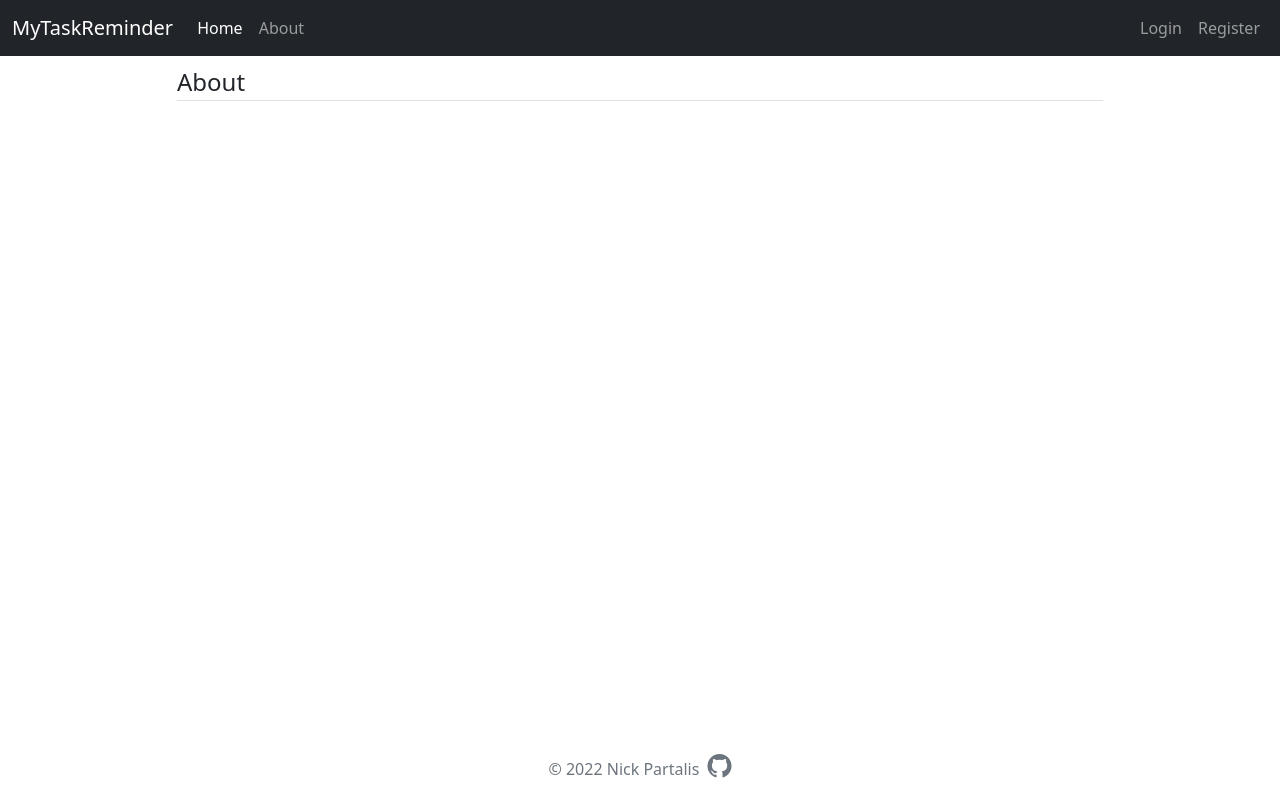
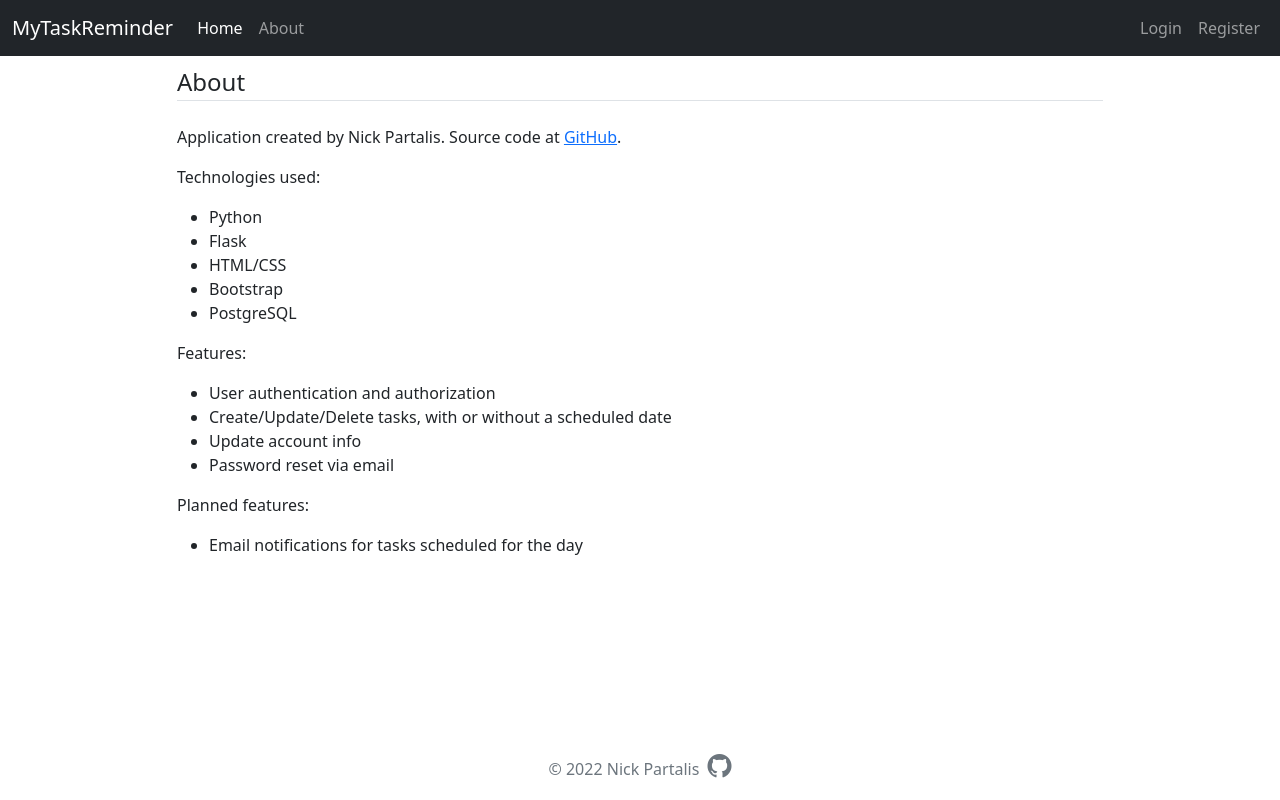
Before and after one commit to nickpartalis/Task_reminder, a Flask app: page /about in a window 1280 px wide. Run offline with Flask 2, Linux system fonts and the light colour scheme; some libraries are stand-ins or nearby versions.

Commit message:
Fix password reset functionality, add About info

```diff
--- a/app.py
+++ b/app.py
@@ -3,4 +3,4 @@ from task_app import create_app
 app = create_app()
 
 if __name__ == "__main__":
-    app.run(debug=True)
+    app.run(debug=False)
--- a/requirements.txt
+++ b/requirements.txt
@@ -18,11 +18,10 @@ gunicorn==20.1.0
 idna==3.3
 itsdangerous==2.1.2
 Jinja2==3.1.2
-jwt==1.3.1
 MarkupSafe==2.1.1
 psycopg2==2.9.5
 pycparser==2.21
-PyJWT==2.5.0
+PyJWT==2.6.0
 pytz==2022.2.1
 SQLAlchemy==1.4.40
 Werkzeug==2.2.2
--- a/task_app/templates/about.html
+++ b/task_app/templates/about.html
@@ -1,4 +1,27 @@
 {% extends "layout.html" %}
 {% block content %}
     <legend class="border-bottom mb-4">About</legend>
+    <p>Application created by Nick Partalis. Source code at <a href="https://github.com/nickpartalis/Task_reminder">GitHub</a>.</p>
+    <p>Technologies used:
+        <ul>
+            <li>Python</li>
+            <li>Flask</li>
+            <li>HTML/CSS</li>
+            <li>Bootstrap</li>
+            <li>PostgreSQL</li>
+        </ul>
+    </p>
+    <p>Features:
+        <ul>
+            <li>User authentication and authorization</li>
+            <li>Create/Update/Delete tasks, with or without a scheduled date</li>
+            <li>Update account info</li>
+            <li>Password reset via email</li>
+        </ul>
+    </p>
+    <p>Planned features:
+        <ul>
+            <li>Email notifications for tasks scheduled for the day</li>
+        </ul>
+    </p>
 {% endblock %}
```
